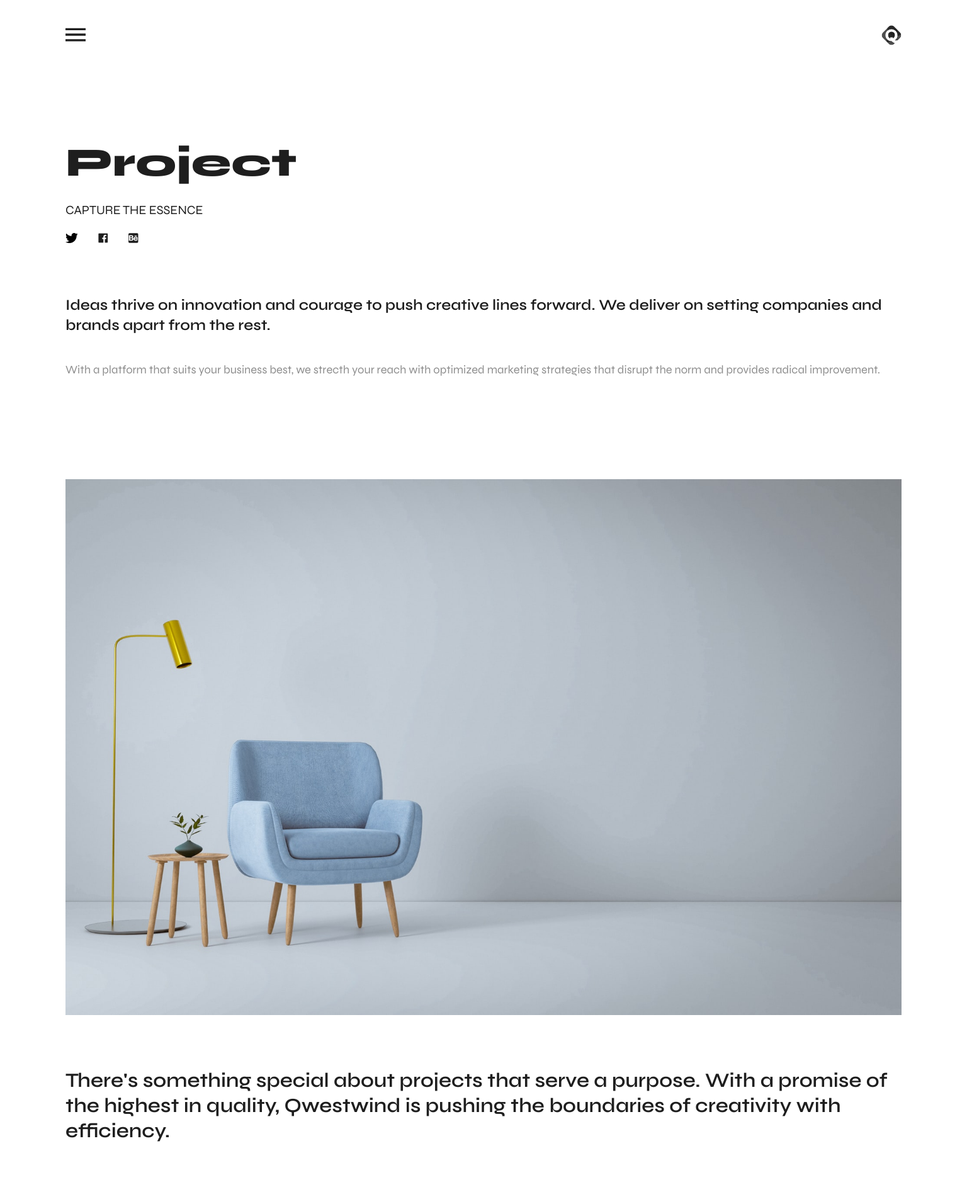
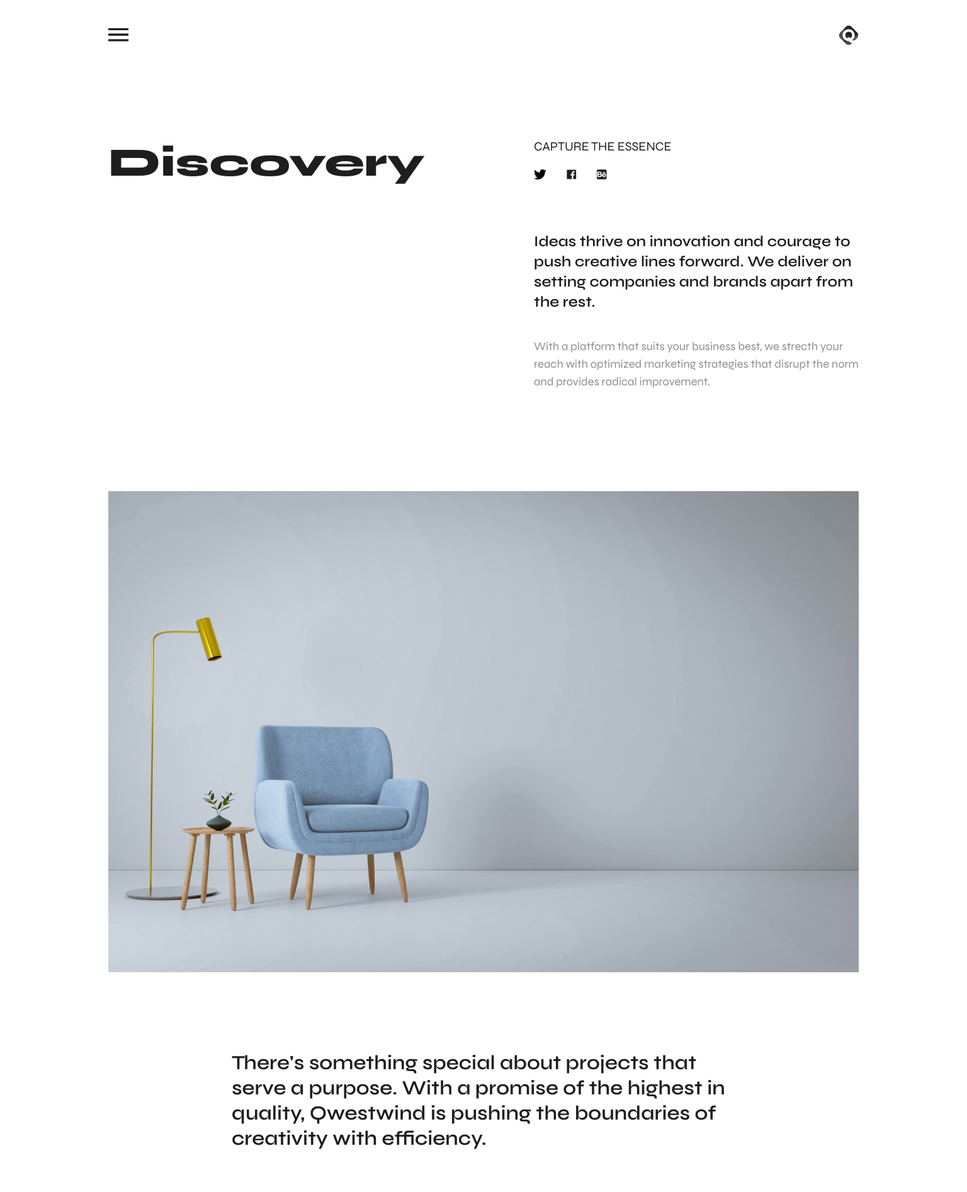
Before and after one commit to kevnhortn/questwind, a plain HTML site: page project.html in a window 1536 px wide. Shown: the top 1893 px of the page at 63% size. Drawn offline with nearby package versions, Linux system fonts and the light colour scheme.

Commit message:
Fix grid layout on header section and inner body content copy

```diff
--- a/project.html
+++ b/project.html
@@ -35,7 +35,7 @@
 				</div>
 				<header class="project-header">
 					<div class="left">
-						<h1 class="project-heading">Project</h1>
+						<h1 class="project-heading">Discovery</h1>
 					</div>
 					<div class="right">
 						<h3 class="project-subheading">Capture the Essence</h3>
@@ -224,8 +224,8 @@
 							<h3 class="footer-heading">Capture the Essence</h3>
 							<p class="footer-txt">
 								Qwestwind Agency <br />
-								4257 Ignacio Wall Drive Careyshire, Arizona
-								59538
+								4257 Ignacio Wall Drive <br />
+								Careyshire, Arizona 59538
 							</p>
 						</div>
 						<div class="right">
--- a/scss/layout/_grid.scss
+++ b/scss/layout/_grid.scss
@@ -387,8 +387,9 @@
 // Tablet styles
 @media (min-width: 768px) {
 	.inner-wrapper {
-		max-width: 1600px;
+		max-width: 1400px;
 		padding: 0 5rem;
+		align-self: center;
 
 		.project-nav {
 			width: 100%;
@@ -404,6 +405,10 @@
 			.project-heading {
 				font-size: 4rem !important;
 			}
+		}
+
+		.top-img {
+			padding-bottom: 2.5rem;
 		}
 
 		.two-column {
@@ -433,6 +438,10 @@
 				align-self: center;
 				height: 100%;
 			}
+		}
+
+		.content-wrapper {
+			padding-bottom: 2.5rem;
 		}
 	}
 
@@ -518,12 +527,15 @@
 
 	.project-footer-container {
 		.footer-wrapper {
-			max-width: 1600px;
+			max-width: 1400px !important;
 			padding: 5rem 6rem 2.5rem !important;
+			// align-self: center;
+			margin: 0 auto;
 
 			.top-footer-row {
 				flex-direction: row !important;
 				padding-bottom: 2.5rem;
+				justify-content: space-between;
 
 				.right {
 					align-items: end;
@@ -594,4 +606,25 @@
 	.sb-social-list {
 		padding-left: 6rem;
 	}
+
+	.project-header {
+		display: grid !important;
+		grid-template-columns: repeat(2, 1fr);
+		max-width: 1400px;
+		margin: 0 auto;
+		gap: 10rem;
+		justify-content: space-between;
+	}
+
+	.bigger-subheading,
+	.two-column,
+	.btn-wrapper,
+	.content-wrapper {
+		max-width: 800px;
+		margin: 0 auto;
+	}
+
+	.two-col-img-wrapper {
+		margin: 8rem 0 5rem !important;
+	}
 }
```
Also changed, not shown: styles/style.css, 1 other file.
